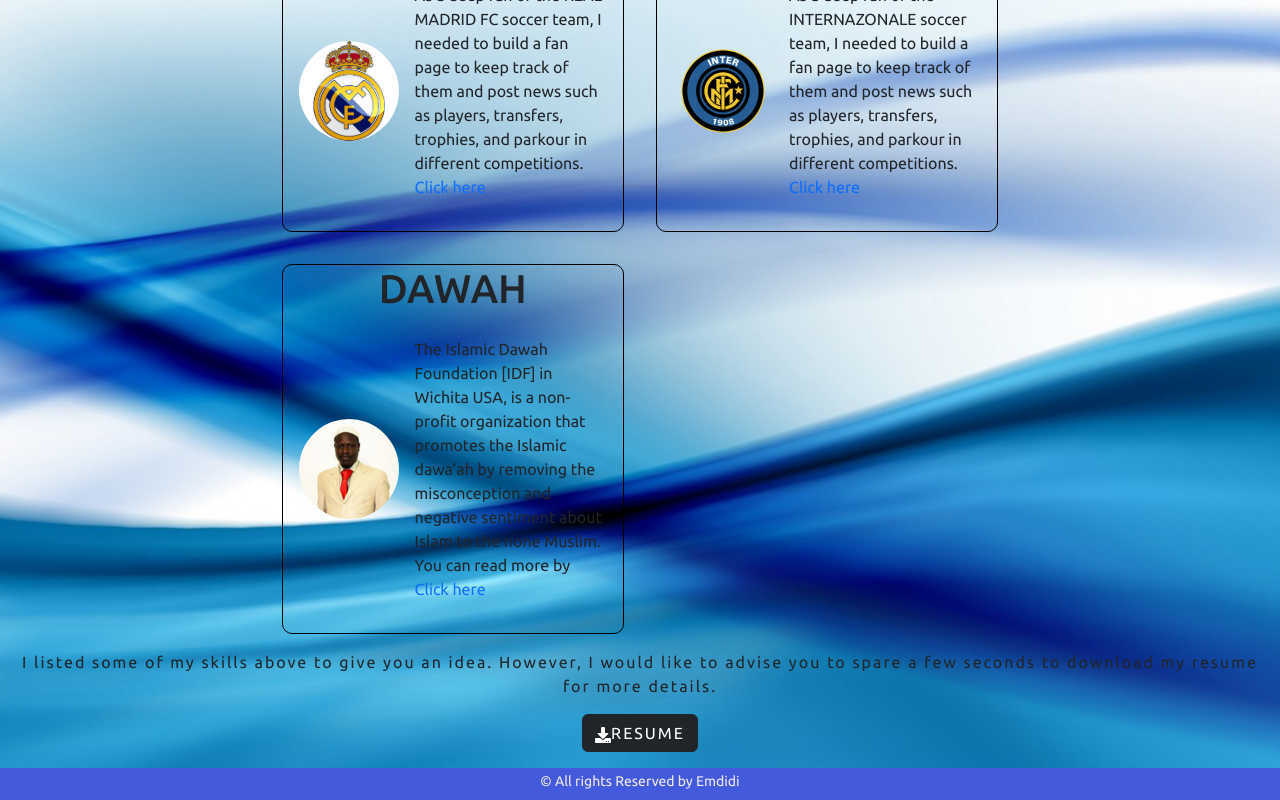
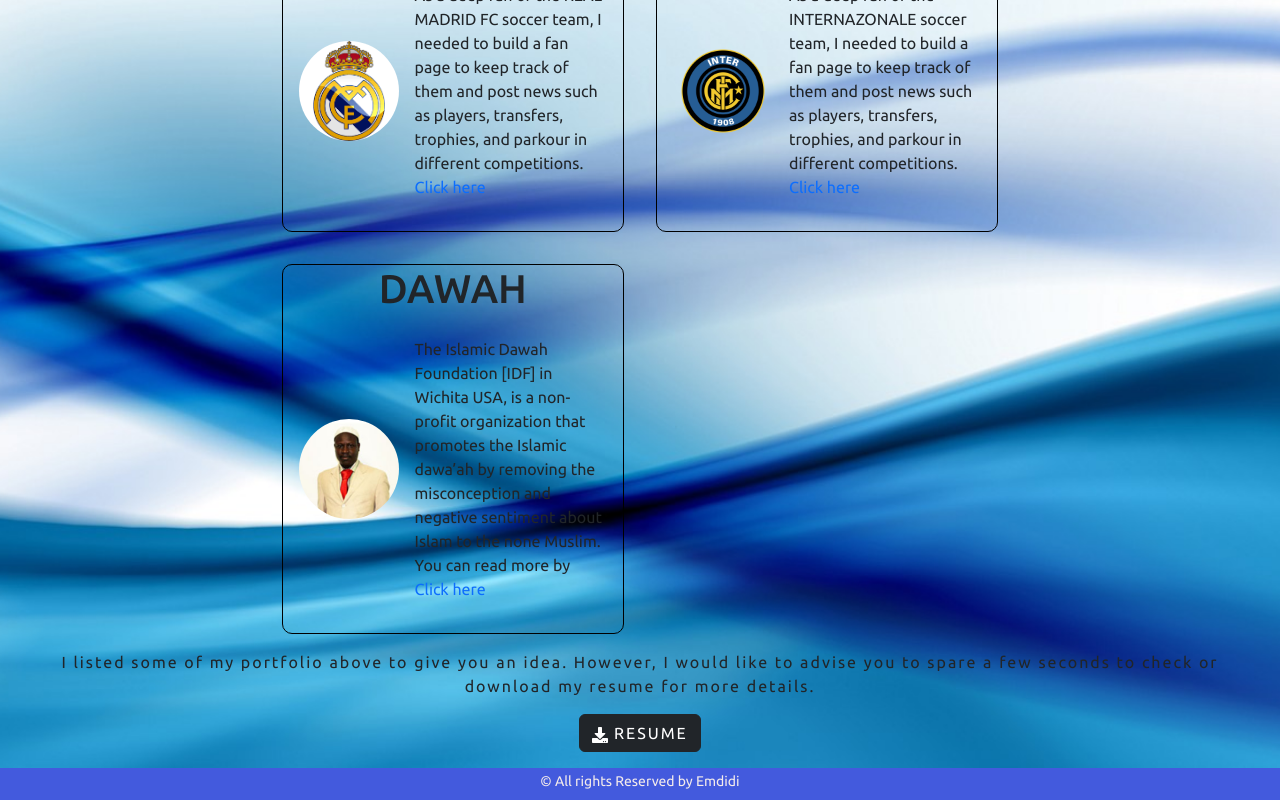
Before and after one commit to mamadouD29/emdidi, a React (Create React App) app: page /portfolio in a window 1280 px wide. Shown: the part 596-1396 px from the top of the page. Built offline with nearby package versions, Linux system fonts and the light colour scheme.

Commit message:
Update Portfolio.jsx

```diff
--- a/src/components/views/Portfolio.jsx
+++ b/src/components/views/Portfolio.jsx
@@ -88,13 +88,10 @@ You can read more by <Link to={"https://emdidi92.github.io/dawah.github.io/"}>Cl
                 </div>
                 <div className="d-resume">
                     <div>
-                        <p>I listed some of my skills above to give you an idea. However, I would like to advise you to spare a few seconds to download my resume for more details.</p>
+                        <p>I listed some of my portfolio above to give you an idea. However, I would like to advise you to spare a few seconds to check or download my resume for more details.</p>
                     </div>
 
-                    {/* <a class="btn btn-dark" role="button" href="/public/doc/Mamadou_DOUMBIA.pdf" download="Mamadou DOUMBIA"> <FaDownload />  Resume
-                    </a> */}
-
-                  <a className="btn btn-dark" href={emdidi} target="_blank" rel="noreferrer"><FaDownload />RESUME</a>
+                  <a className="btn btn-dark" href={emdidi} target="_blank" rel="noreferrer"><FaDownload /> RESUME</a>
                  </div>
             </div>
         </div>
```
